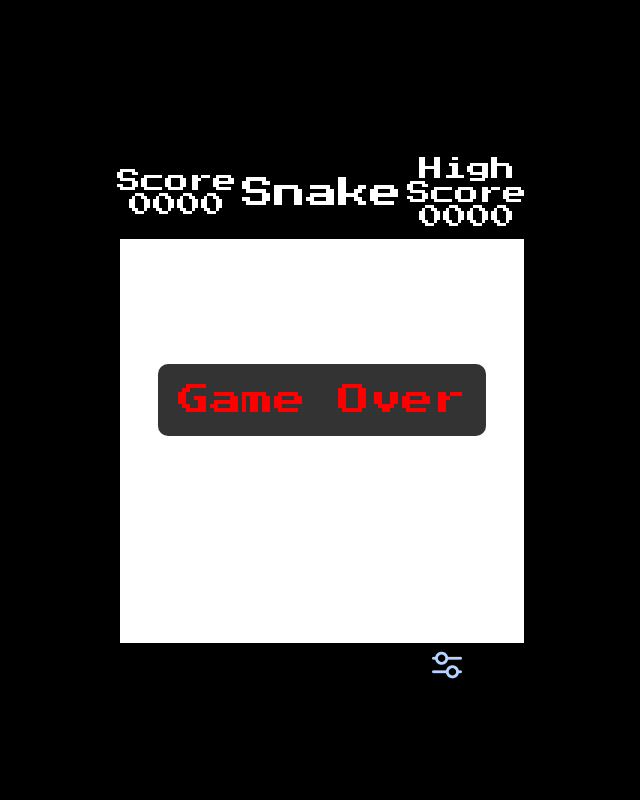
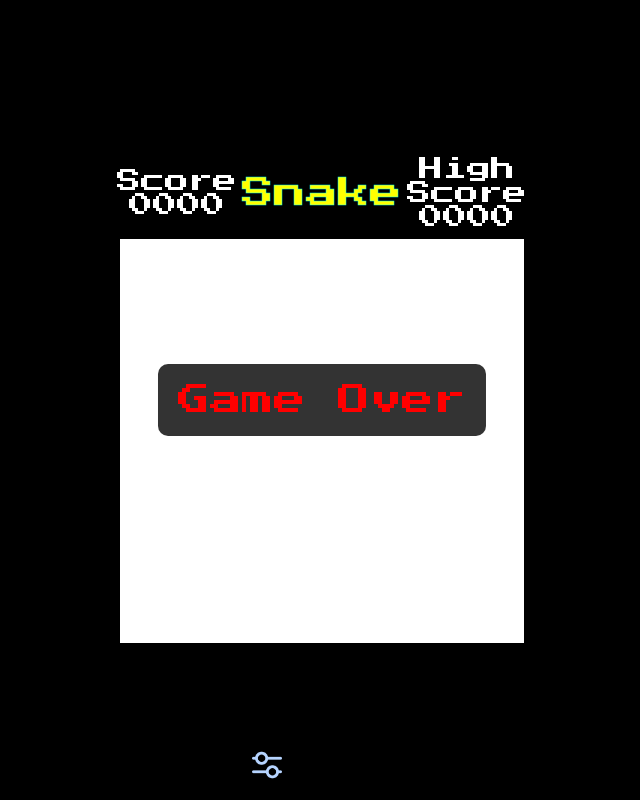
Before and after one commit to StrongCatWill/MSG, a Django app: page /snake-game/ in a window 1280 px wide. Shown: the whole page, without its empty margins (318-958 px from the left). Run offline with Django 5.2, Linux system fonts and the light colour scheme.

Commit message:
경진대회 당일 시연 snap shoot

```diff
--- a/MSGdjango/static/options.css
+++ b/MSGdjango/static/options.css
@@ -91,8 +91,8 @@ body {
 
 .settings-icon {
     position: absolute;
-    top: 650px;
-    right: 500px;
+    top: 750px;
+    right: 680px;
     cursor: pointer;
     z-index: 10;
 }
--- a/MSGdjango/static/snake_game.css
+++ b/MSGdjango/static/snake_game.css
@@ -28,6 +28,8 @@ body {
 
 .title {
     font-size: 2rem;
+    color: yellow;
+    -webkit-text-stroke: 0.5px cyan;
 }
 
 .game-frame {
--- a/MSGdjango/templates/index.html
+++ b/MSGdjango/templates/index.html
@@ -14,7 +14,7 @@
         <h2>Mega Simple Games</h2>
         <div class="button-container">
             <a href="{% url 'new_game' %}" class="btn">New Game</a>
-            <button class="btn">Continue</button>
+            <button href="{% url 'new_game' %}" class="btn">Continue</button>
             <button class="btn" id="quit">Quit</button>
         </div>
     </div>
@@ -25,8 +25,8 @@
             document.getElementById("quit").addEventListener("click", function() {
                 if (confirm("Are you sure you want to quit?")) {
                     alert("Thank you for playing!");
-                    window.open('', '_self', ''); // 새 창을 연 뒤
-                    window.close(); // 닫기
+                    window.open('', '_self', '');
+                    window.close();
                 } else {
                     alert("Continue playing!");
                 }
```
